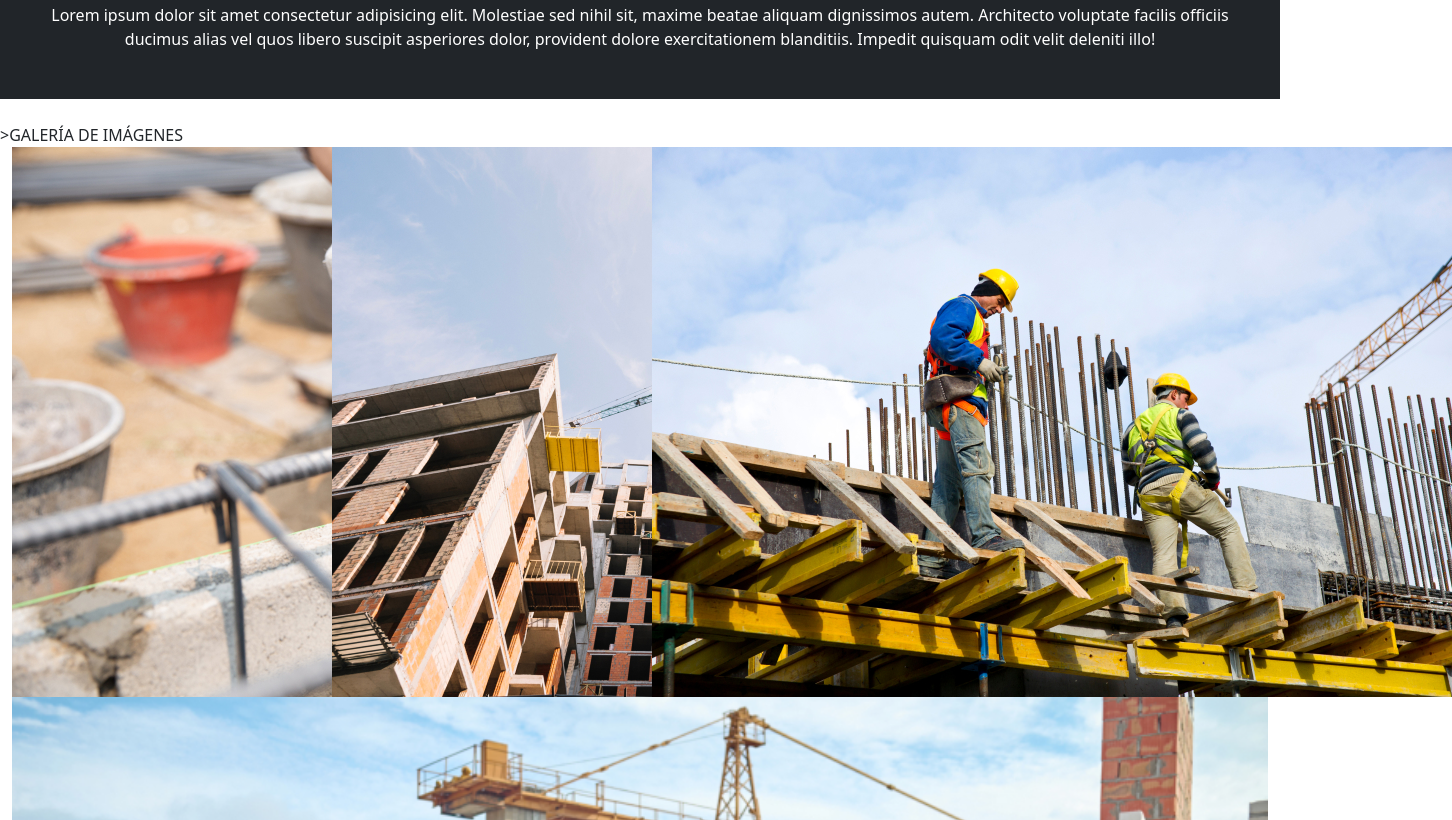
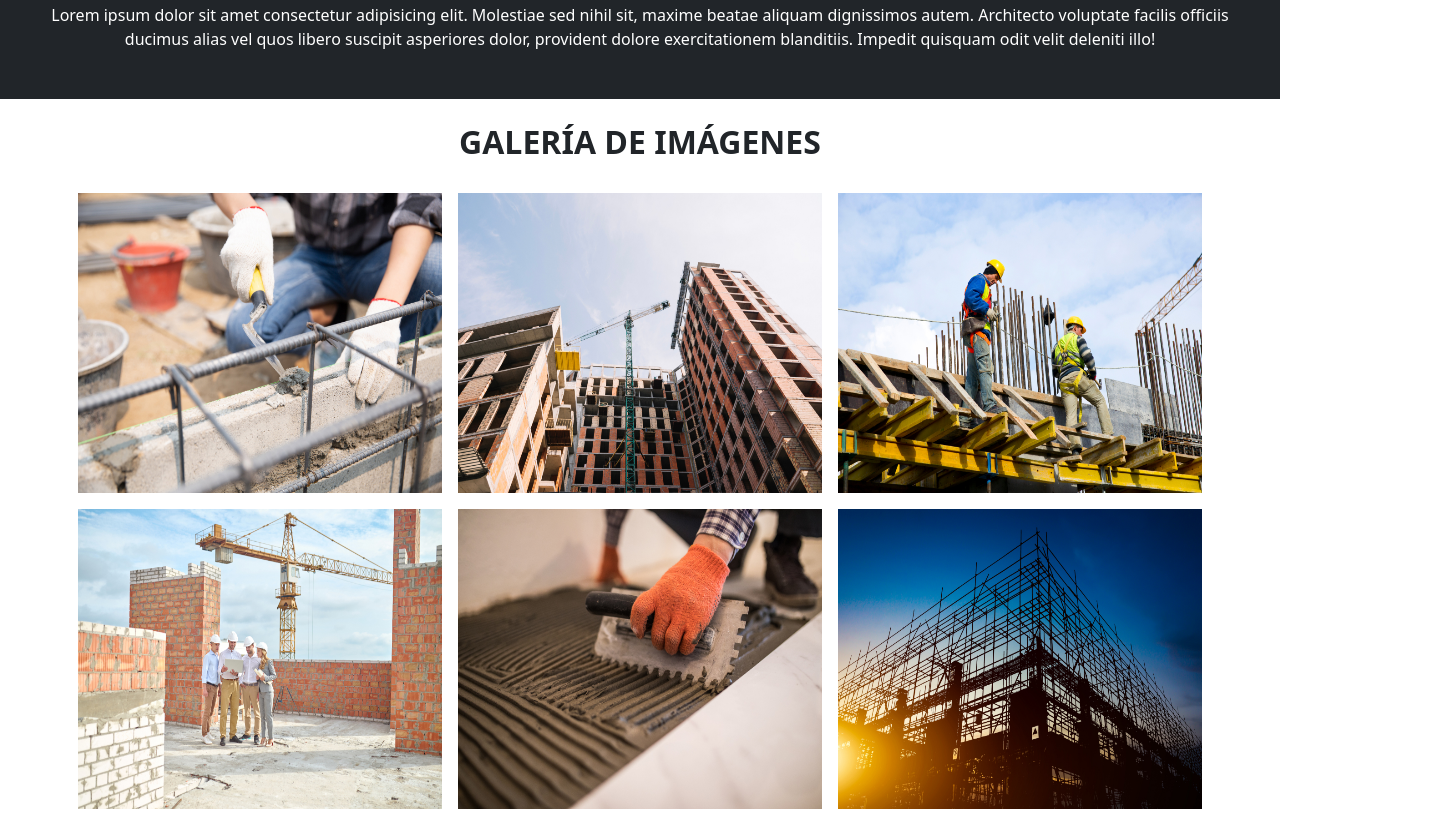
Before and after one commit to valevisciglio/valevisciglio.github.io, a plain HTML site: page index.html in a window 1280 px wide. Shown: the part 1511-2331 px from the top of the page, 1452 px wide, since content can reach past the window. Drawn offline with Linux system fonts and the light colour scheme.

Commit message:
Galería de imágenes con grilla de bootstrap

```diff
--- a/index.html
+++ b/index.html
@@ -7,6 +7,7 @@
     <title>Construimos para vos</title>
     <meta name="viewport" content="width-device-width, initial-scale=1.0">
     <link rel="stylesheet" href="./css/bootstrap.css">
+
 </head>
 
 <body>
@@ -17,7 +18,7 @@
                 <div class="container-fluid">
                     <img src="./img/logo-proyecto.png" alt="logo empresa constructora" width="150px" height="100px" class="d-inline-block align-text-top img-logo ms-2">
                     <button class="navbar-toggler" type="button" data-bs-toggle="collapse" data-bs-target="#navbarNav" aria-controls="navbarNav" aria-expanded="false" aria-label="Toggle navigation">
-                    <span class="navbar-toggler-icon"></span>}
+                    <span class="navbar-toggler-icon"></span>
                     </button>
                     <div class="collapse navbar-collapse" id="navbarNav">
                         <ul class="navbar-nav">
@@ -92,23 +93,22 @@
         </section>
 
         <section>
-            <h2 class="text-center fs-2 fw-bold mt-4 mb-4"></h2>>GALERÍA DE IMÁGENES</h2>
-            <div class="container-fluid">
-                <div class="row align-items-start">
-                    <div class="col-12 col-md-6 col-lg-3"><img src="./img/construccion-1.jpg" alt=""></div>
-                    <div class="col-12 col-md-6 col-lg-3"><img src="./img/construccion-2.jpg" alt=""></div>
-                    <div class="col-12 col-md-6 col-lg-3"><img src="./img/construccion-3.jpg" alt=""></div>
-                </div>
-                <div class="row align-items-start">
-                    <div class="col-12 col-md-6 col-lg-3"></div><img src="./img/construccion-4.jpg" alt=""></div>
-                    <div class="col-12 col-md-6 col-lg-3"><img src="./img/construccion-5.jpg" alt=""></div>
-                    <div class="col-12 col-md-6 col-lg-3"><img src="./img/construccion-6.jpg" alt=""></div>
+            <h2 class="text-center fs-2 fw-bold mt-4 mb-4">GALERÍA DE IMÁGENES</h2>
+
+            <div class="container galeria">
+                <div class="row">
+                    <div class="col-lg-4 col-md-6 col-sm-12 p-2"><img src="./img/construccion-1.jpg" width="100%" height="300px" alt=""></div>
+                    <div class="col-lg-4 col-md-6 col-sm-12 p-2"><img src="./img/construccion-2.jpg" width="100%" height="300px" alt=""></div>
+                    <div class="col-lg-4 col-md-6 col-sm-12 p-2"><img src="./img/construccion-3.jpg" width="100%" height="300px" alt=""></div>
+                    <div class="col-lg-4 col-md-6 col-sm-12 p-2"><img src="./img/construccion-4.jpg" width="100%" height="300px" alt=""></div>
+                    <div class="col-lg-4 col-md-6 col-sm-12 p-2"><img src="./img/construccion-5.jpg" width="100%" height="300px" alt=""></div>
+                    <div class="col-lg-4 col-md-6 col-sm-12 p-2"><img src="./img/construccion-6.jpg" width="100%" height="300px" alt=""></div>
                 </div>
              </div>
         </section>
 
         <section>
-            <h2 class="text-center fs-2 fw-bold mt-4 mb-4">¿DÓNDE ENCONTRARNOS?</h2>
+            <h2 class="text-center fs-2 fw-bold mt-4 mb-4 seccion-donde-encontrarnos">¿DÓNDE ENCONTRARNOS?</h2>
             <div class="d-flex justify-content-around">
                 <div class="card" style="width: 18rem;">
                     <img src="./img/ubicacion-imagen.jpg" class="card-img-top" height="180px" alt="ubicación">
```
